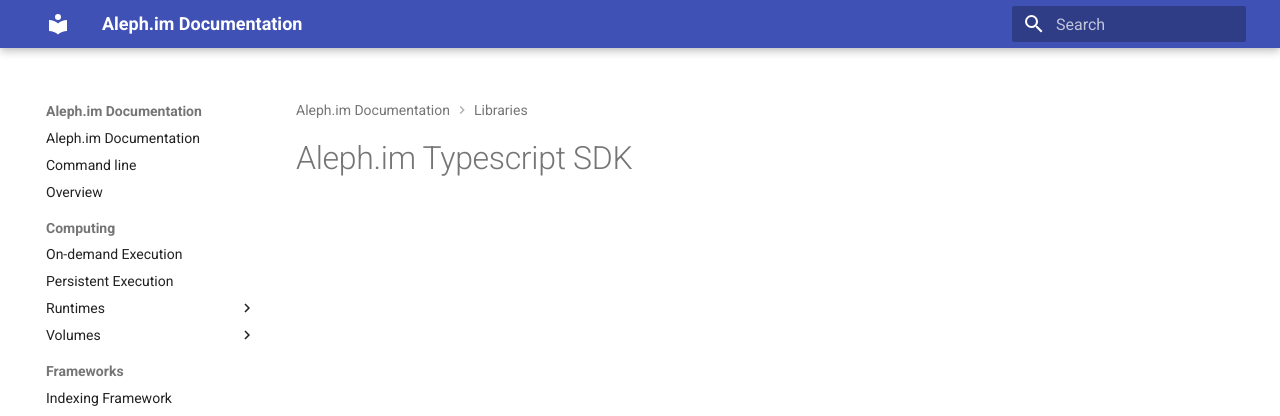
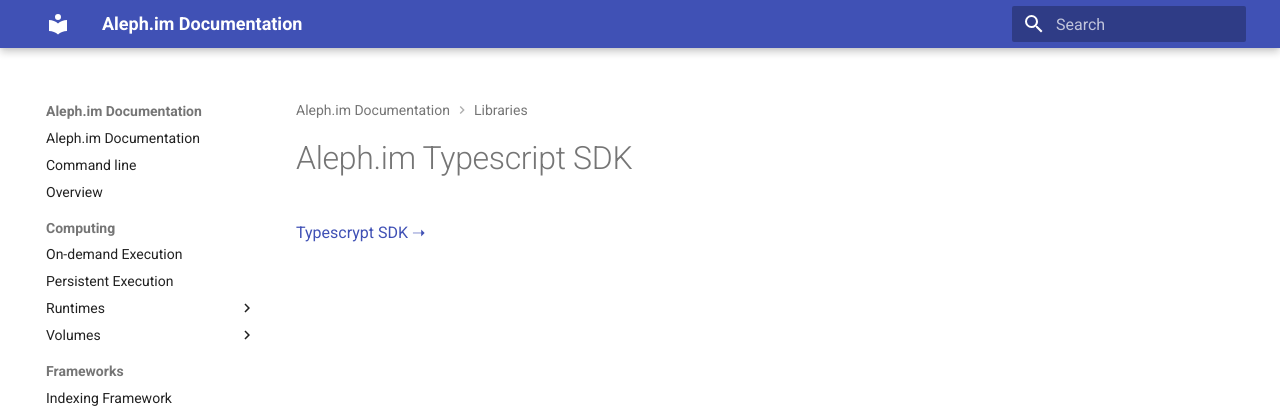
Before and after one commit to aleph-im/aleph-docs, an MkDocs documentation site: the page built from docs/libraries/typescript.md, in a window 1280 px wide. Shown: the top 416 px of the page. Built offline with MkDocs 1.6.1 and Material for MkDocs 9.7.7, drawn with Linux system fonts in a browser that asks for light colours.

Commit message:
Update typescript.md
Added the url to gitbook as a backup

```diff
--- a/docs/libraries/typescript.md
+++ b/docs/libraries/typescript.md
@@ -1 +1,3 @@
 # Aleph.im Typescript SDK
+
+[Typescrypt SDK ➝](https://aleph-im.gitbook.io/ts-sdk/)
```
